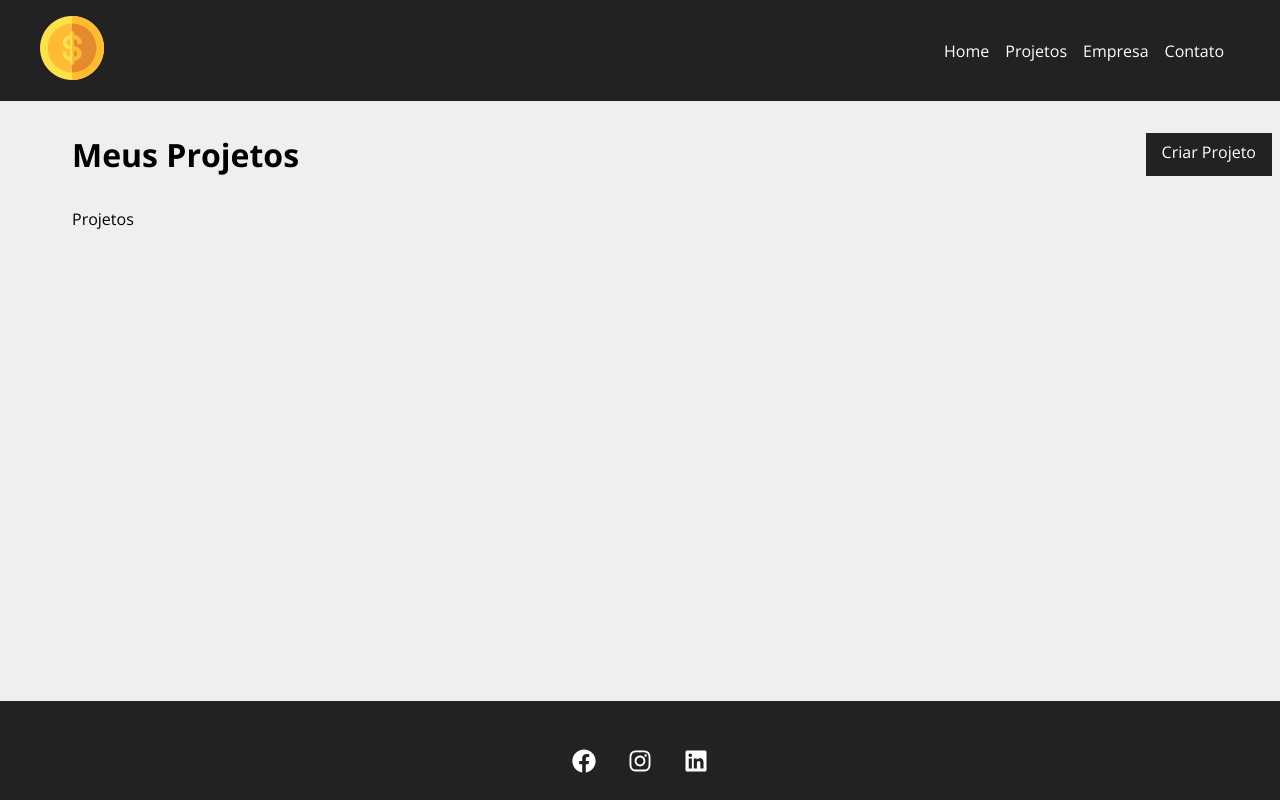
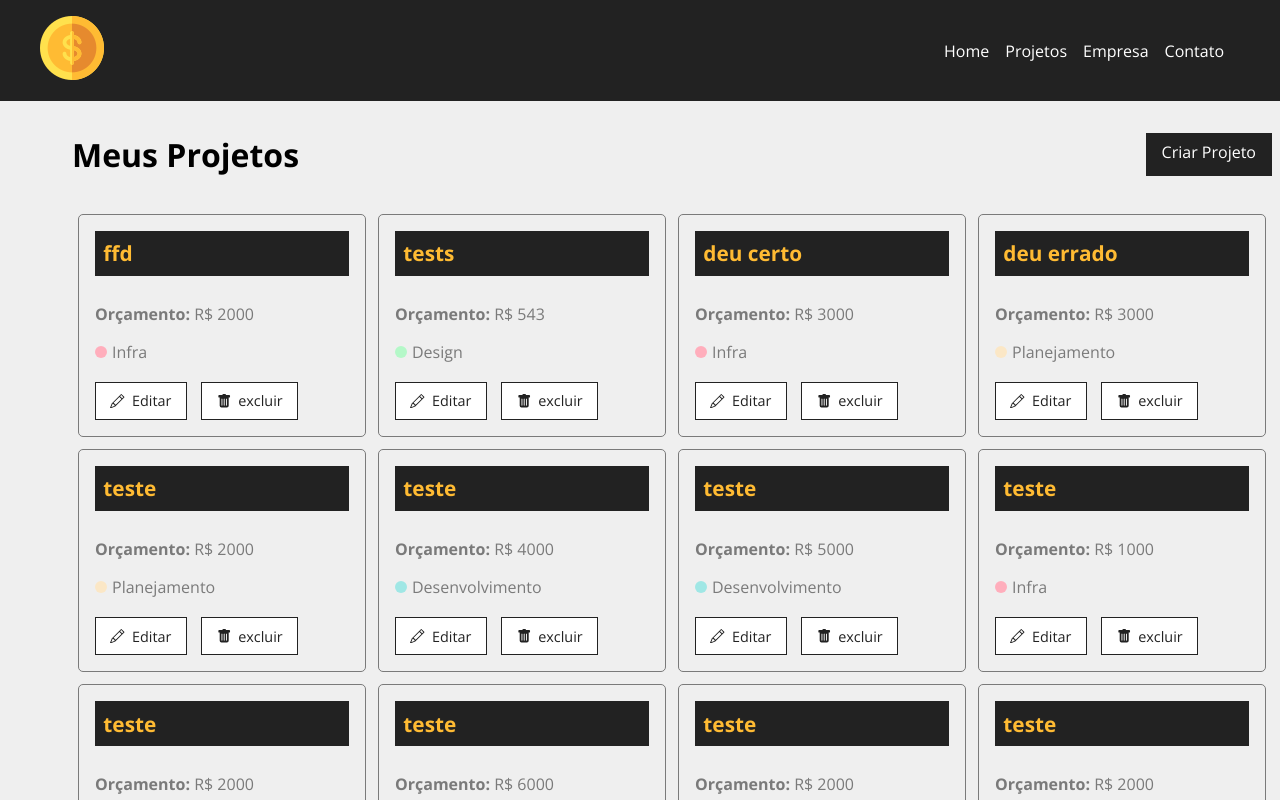
Before and after one commit to carlamagalhaes8/costs, a React (Create React App) app: page /projects in a window 1280 px wide. Shown: the top 800 px of the page. Built offline with nearby package versions, Linux system fonts and the light colour scheme; data requests are answered from the project's data file.

Commit message:
28 - Resgatando projetos do banco de dados

```diff
--- a/src/components/pages/Projects.js
+++ b/src/components/pages/Projects.js
@@ -1,12 +1,16 @@
 import {useLocation} from "react-router-dom";
+import {useState, useEffect} from "react";
 
 import Message from "../layout/Message";
 import Container from "../layout/Container";
 import LinkButton from "../layout/LinkButton";
+import ProjectCard from "../project/ProjectCard";
 
 import styles from './Projects.module.css';
 
 function Projects(){
+
+    const [projects, setProjects] = useState([])
 
     const location = useLocation();
 
@@ -14,6 +18,22 @@
     if(location.state){
         message = location.state.message;
     }
+
+    useEffect(() => {
+        fetch("http://localhost:5000/projects", {
+            method: "GET",
+            headers: {
+                'Content-Type': 'application/json',
+        },
+    })
+    .then((resp) => resp.json())
+    .then((data) => {
+        console.log(data)
+        setProjects(data)
+    })
+    .catch((err) => console.log(err))
+
+}, [])
 
     return(
         <div className={styles.project_container}>
@@ -26,7 +46,17 @@
             {message && <Message type="success" msg={message}/>}
 
             <Container customClass="start">
-                <p>Projetos</p>
+                {projects.length > 0 &&
+                    projects.map((project) => (
+                        <ProjectCard
+                            id={project.id}
+                            name={project.name}
+                            budget={project.budget}
+                            category={project.category.name}
+                            key={project.id}
+                            />
+                    ))}
+
             </Container>
         </div>
     )
--- /dev/null
+++ b/src/components/project/ProjectCard.js
@@ -0,0 +1,30 @@
+import {Link} from 'react-router-dom';
+
+import styles from './ProjectCard.module.css';
+
+import {BsPencil, BsFillTrashFill} from 'react-icons/bs';
+
+function ProjectCard({id, name, budget, category, handleRemove}) {
+    return(
+        <div className={styles.project_card}>
+            <h4>{name}</h4>
+            <p>
+                <span>Orçamento: </span> R$ {budget}
+            </p>
+            <p className={styles.category_text}>
+                <span className={`${styles[category.toLowerCase()]}`}></span> {category}
+            </p>
+            <div className={styles.project_card_actions}>
+                <Link to="/">
+                    <BsPencil /> Editar
+                </Link>
+
+                <button>
+                    <BsFillTrashFill /> excluir
+                </button>
+            </div>
+        </div>
+    )
+}
+
+export default ProjectCard;
--- /dev/null
+++ b/src/components/project/ProjectCard.module.css
@@ -0,0 +1,82 @@
+.project_card{
+    padding: 1em;
+    border: 1px solid #7a7a7a;
+    border-radius: 5px;
+    width: 24%;
+    margin: 0.5%;
+}
+
+.project_card h4{
+    background-color: #222;
+    color: #ffbb33;
+    padding: 0.4em;
+    margin-bottom: 1.3em;
+    font-size: 1.3em;
+}
+
+.project_card p{
+    color: #7a7a7a;
+    margin-bottom: 1em;
+}
+
+.project_card p span{
+    font-weight: bold;
+}
+
+.category_text{
+    display: flex;
+    align-items: center;
+}
+
+.category_text span{
+    display: block;
+    width: 12px;
+    height: 12px;
+    border-radius: 50%;
+    background-color: #ccc;
+    margin-right: 5px;
+}
+
+.category_text .infra{
+    background-color: #ffaebc;
+}
+.category_text .desenvolvimento{
+    background-color: #a0e7e5;
+}
+.category_text .design{
+    background-color: #b4f8c8;
+}
+.category_text .planejamento{
+    background-color: #fbe7c6;
+}
+
+.project_card_actions{
+    margin-top: 1.2em;
+    display: flex;
+    align-items: center;
+}
+
+.project_card_actions a, .project_card_actions button{
+    text-decoration: none;
+    border: none;
+    background-color: #fff;
+    color: #222;
+    font-size: 0.9em;
+    padding: 0.6em 1em;
+    margin-right: 1em;
+    cursor: pointer;
+    border: 1px solid #222;
+    display: flex;
+    align-items: center;
+    justify-content: center;
+    transition: 0.5s;
+}
+
+.project_card_actions svg{
+    margin-right: 0.5em;
+}
+
+.project_card_actions a:hover, .project_card_actions button:hover{
+    background-color: #222;
+    color: #ffbb33;
+}
```
